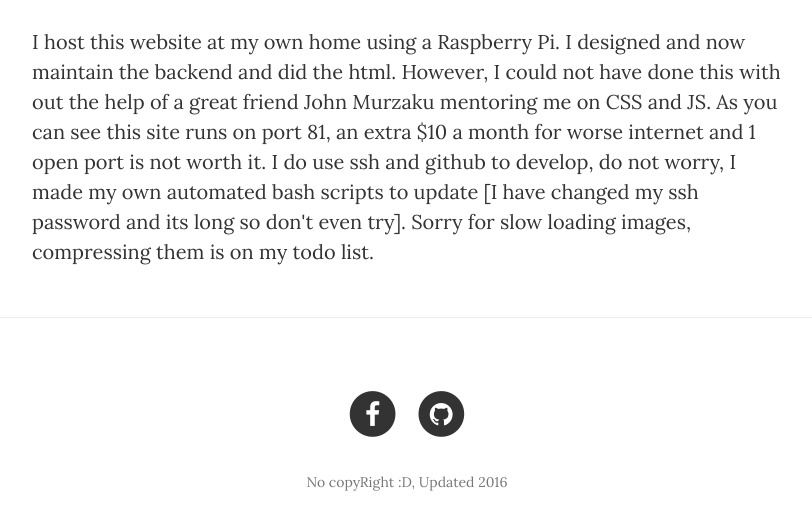
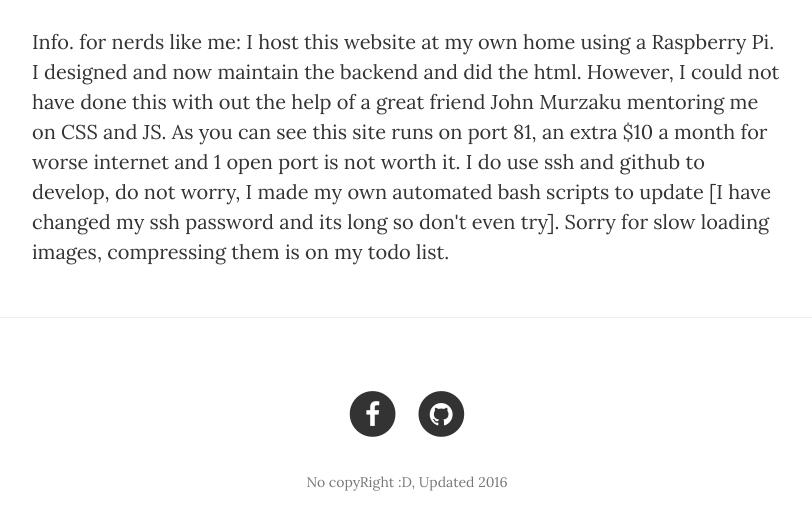
Before and after one commit to BobJoeTom/brendenbrusberg.com, a website: page index.html in a window 1280 px wide. Shown: the part 931-1461 px from the top of the page, without its empty margins (233-1045 px from the left). Drawn offline with nearby package versions, Linux system fonts and the light colour scheme.

Commit message:
Update index.html

```diff
--- a/index.html
+++ b/index.html
@@ -100,7 +100,7 @@
                    		</a>
 					</div>
 					<p>
-					I host this website at my own home using a Raspberry Pi. I designed and now maintain the backend and did the html. However, I could not have done this with out the help of a great friend John Murzaku mentoring me on CSS and JS. As you can see this site runs on port 81, an extra $10 a month for worse internet and 1 open port is not worth it. I do use ssh and github to develop, do not worry, I made my own automated bash scripts to update [I have changed my ssh password and its long so don't even try]. Sorry for slow loading images, compressing them is on my todo list.
+					Info. for nerds like me: I host this website at my own home using a Raspberry Pi. I designed and now maintain the backend and did the html. However, I could not have done this with out the help of a great friend John Murzaku mentoring me on CSS and JS. As you can see this site runs on port 81, an extra $10 a month for worse internet and 1 open port is not worth it. I do use ssh and github to develop, do not worry, I made my own automated bash scripts to update [I have changed my ssh password and its long so don't even try]. Sorry for slow loading images, compressing them is on my todo list.
 					</p>
                 </div>
             </div>
```
